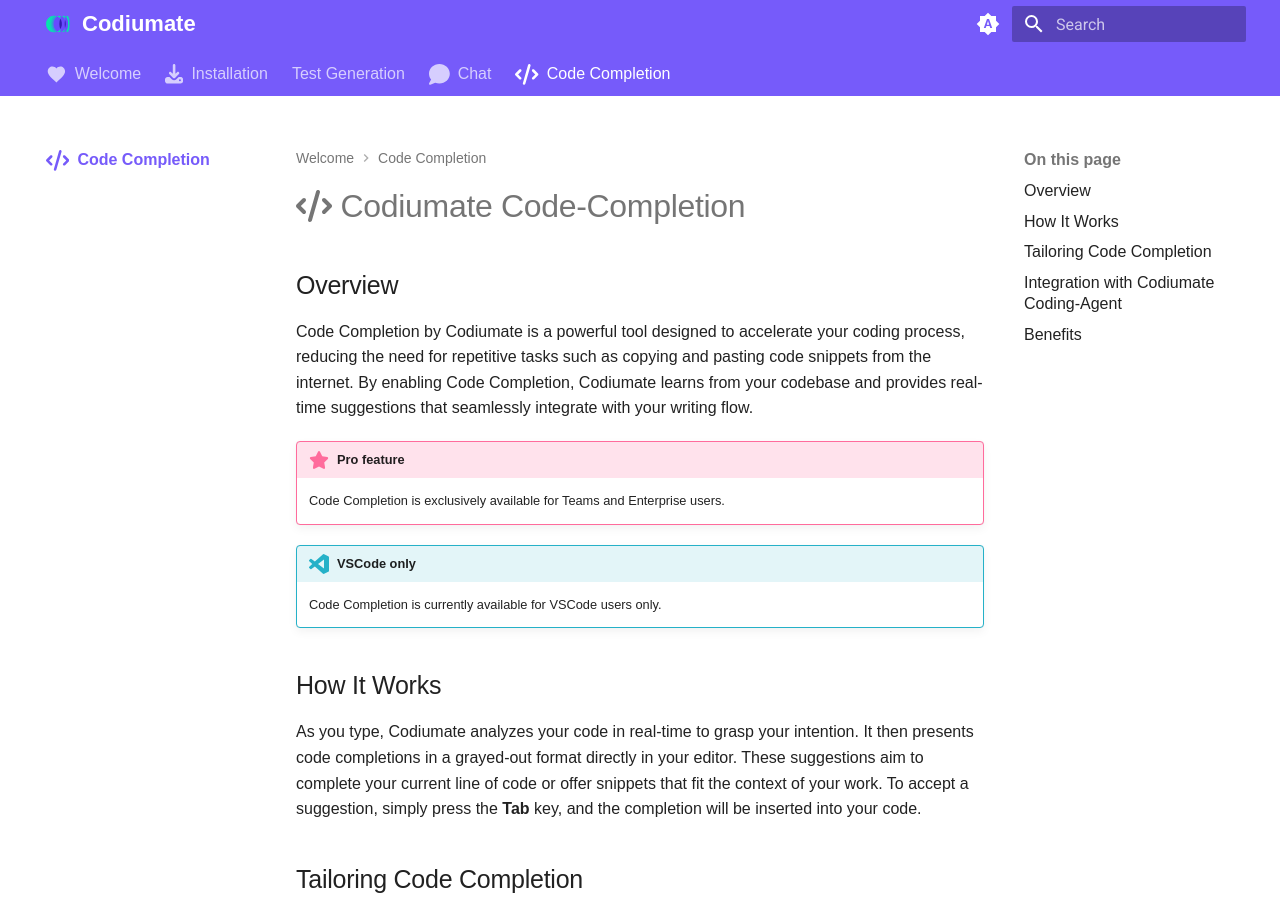
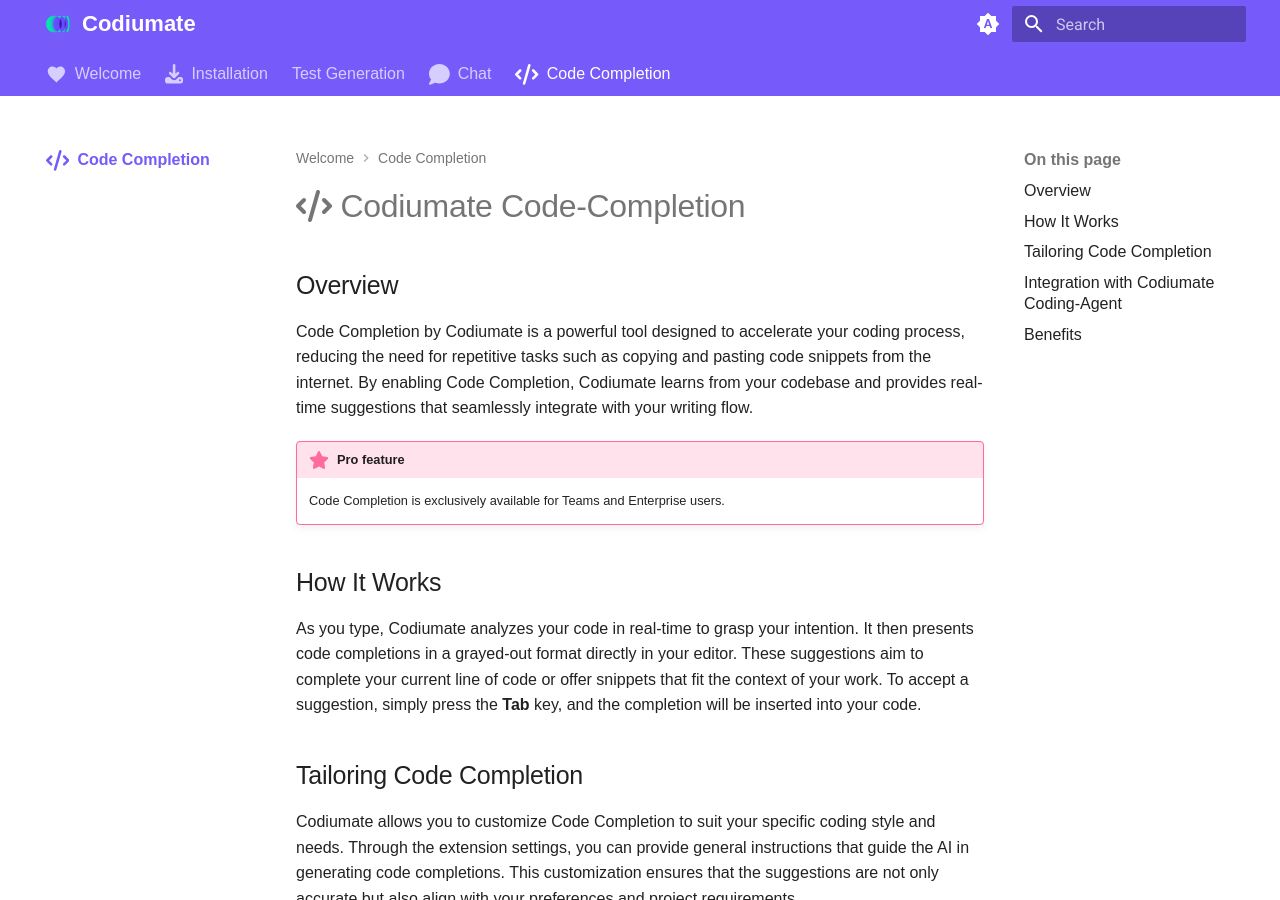
Before and after one commit to Codium-ai/codiumate-docs, an MkDocs documentation site: the page built from docs/code-completion/index.md, in a window 1280 px wide and 900 px high. Built offline with MkDocs 1.6.1 and Material for MkDocs 9.7.7, drawn with Linux system fonts in a browser that asks for light colours.

Commit message:
Remove VSCode-specific notes from documentation

```diff
--- a/docs/code-completion/index.md
+++ b/docs/code-completion/index.md
@@ -11,9 +11,6 @@
 
 !!! pro "Pro feature"
     Code Completion is exclusively available for Teams and Enterprise users.
-
-!!! vscode "VSCode only"
-    Code Completion is currently available for VSCode users only.
 
 ## How It Works
 
```
Also changed, not shown: 1 other file.
